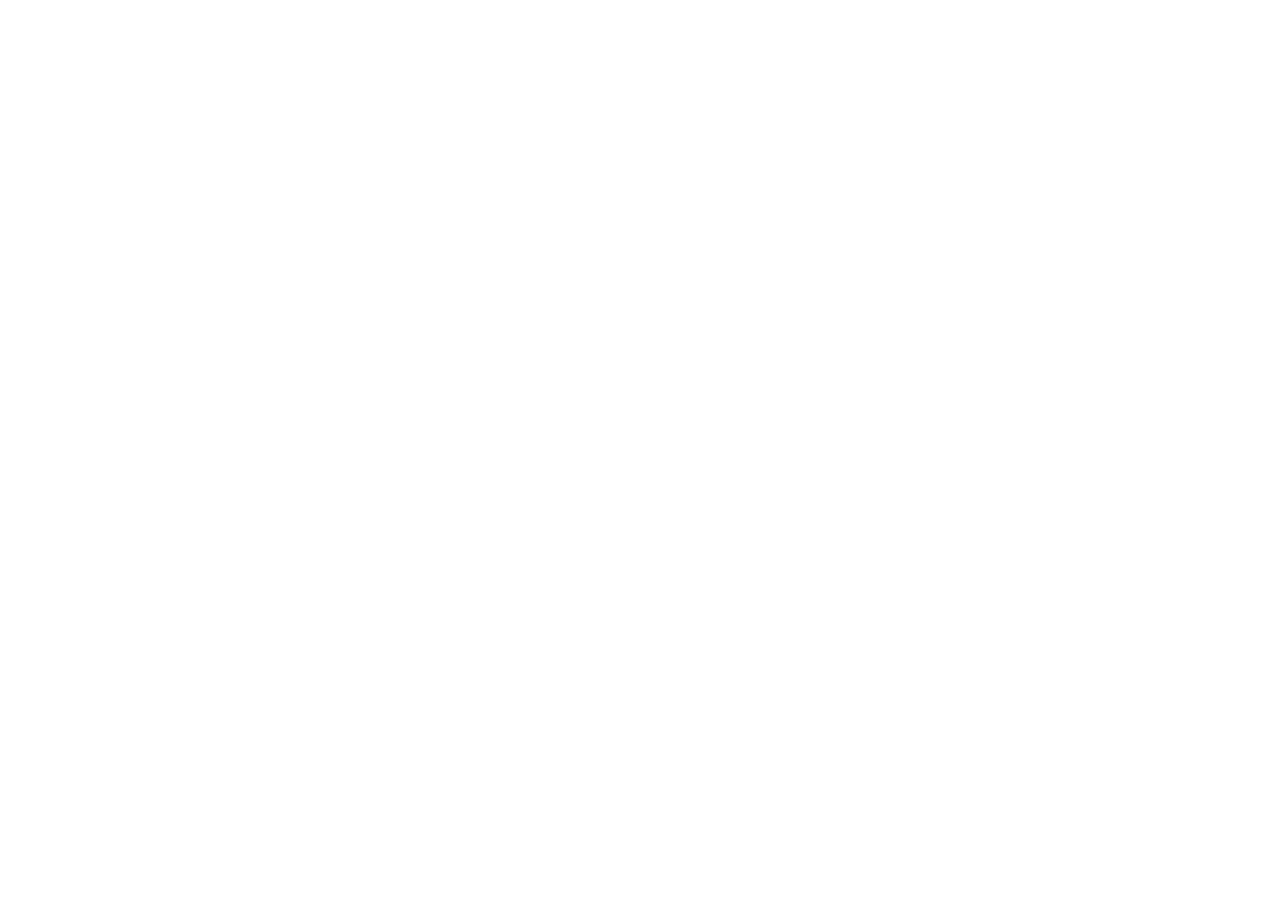
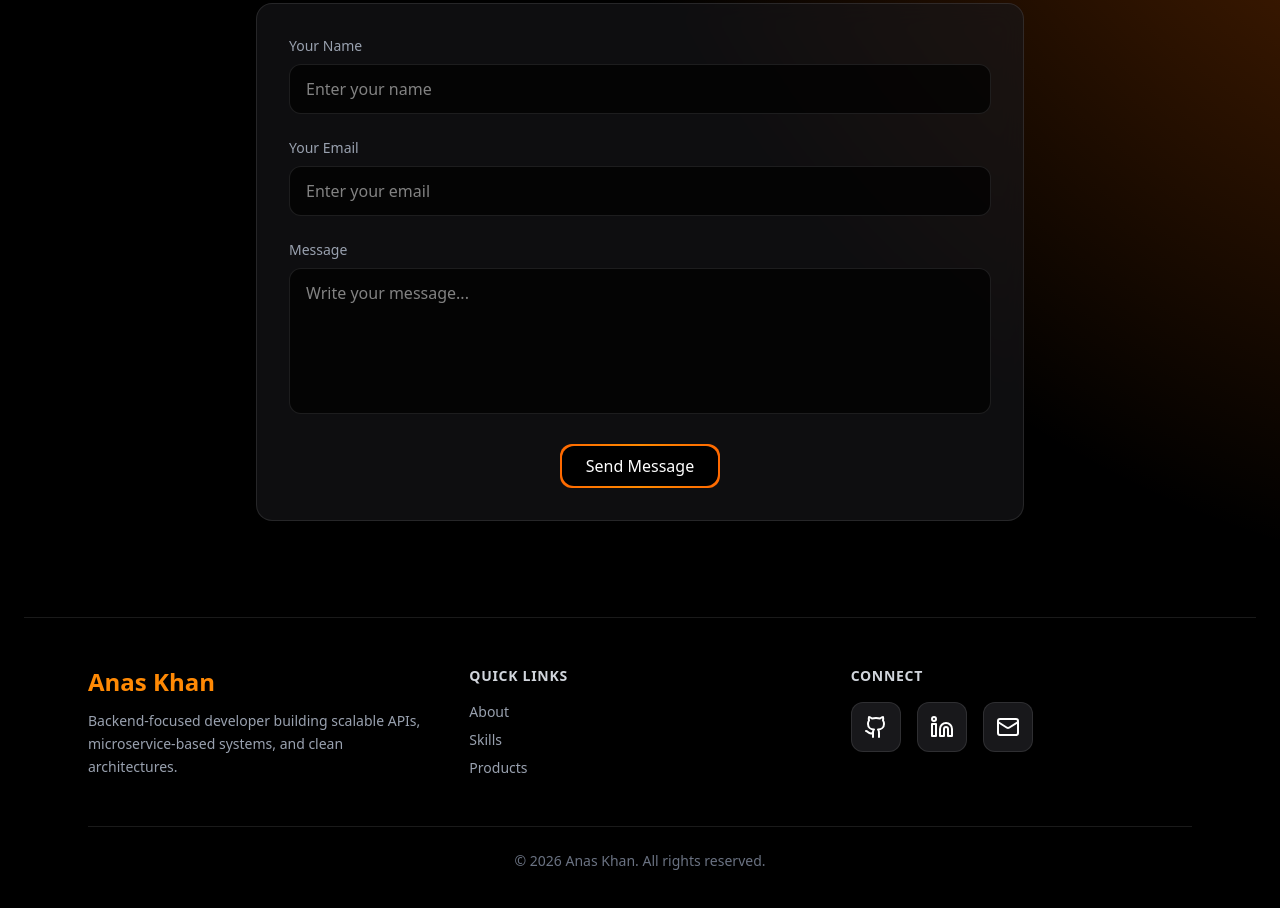
Before and after one commit to anasdotio/portfolio, a React (Vite) app: page / in a window 1280 px wide. Shown: the part 1340-2248 px from the top of the page. Before the commit the page ends 1151 px from the top, so only its background shows below. Built offline with nearby package versions, Linux system fonts and the light colour scheme.

Commit message:
add footer and contact us component

```diff
--- a/src/App.jsx
+++ b/src/App.jsx
@@ -2,6 +2,8 @@
 import Navbar from "./components/Navbar";
 import About from "./components/About";
 import Skill from "./components/Skill";
+import ContactUs from "./components/ContactUs";
+import Footer from "./components/Footer";
 
 const App = () => {
   return (
@@ -29,6 +31,8 @@
         <HeroSection />
         <About />
         <Skill />
+        <ContactUs />
+        <Footer />
       </div>
     </section>
   );
--- /dev/null
+++ b/src/components/ContactUs.jsx
@@ -0,0 +1,66 @@
+import React from "react";
+
+const ContactUs = () => {
+  return (
+    <section className="mt-24 px-6 text-white">
+      {/* Heading */}
+      <div className="text-center relative w-fit mx-auto mb-14">
+        <h1 className="text-4xl font-semibold tracking-wide">Contact Me</h1>
+        <div className="absolute -bottom-2 left-0 w-full h-[2px] bg-gradient-to-r from-white/20 via-orange-500 to-white/20"></div>
+      </div>
+
+      {/* Form Container */}
+      <div className="max-w-3xl mx-auto bg-zinc-900/60 backdrop-blur-md border border-white/10 rounded-2xl p-8">
+        <form className="space-y-6">
+          {/* Name */}
+          <div>
+            <label className="block text-sm text-gray-400 mb-2">
+              Your Name
+            </label>
+            <input
+              type="text"
+              placeholder="Enter your name"
+              className="w-full px-4 py-3 bg-black/70 border border-white/10 rounded-xl focus:outline-none focus:border-orange-500 transition-colors"
+            />
+          </div>
+
+          {/* Email */}
+          <div>
+            <label className="block text-sm text-gray-400 mb-2">
+              Your Email
+            </label>
+            <input
+              type="email"
+              placeholder="Enter your email"
+              className="w-full px-4 py-3 bg-black/70 border border-white/10 rounded-xl focus:outline-none focus:border-orange-500 transition-colors"
+            />
+          </div>
+
+          {/* Message */}
+          <div>
+            <label className="block text-sm text-gray-400 mb-2">Message</label>
+            <textarea
+              rows="5"
+              placeholder="Write your message..."
+              className="w-full px-4 py-3 bg-black/70 border border-white/10 rounded-xl focus:outline-none focus:border-orange-500 transition-colors resize-none"
+            ></textarea>
+          </div>
+
+          {/* Button */}
+          <div className="flex justify-center">
+            <div className="relative group rounded-xl p-[2px] bg-gradient-to-r from-orange-500 via-orange-400 to-orange-500 w-fit">
+              <button
+                type="submit"
+                className="px-6 py-2 bg-black rounded-xl transition-all duration-300 group-hover:bg-black/80"
+              >
+                Send Message
+              </button>
+            </div>
+          </div>
+        </form>
+      </div>
+    </section>
+  );
+};
+
+export default ContactUs;
--- a/src/components/Footer.jsx
+++ b/src/components/Footer.jsx
@@ -1,7 +1,74 @@
-import React from "react";
+import { Github, Linkedin, Mail } from "lucide-react";
 
 const Footer = () => {
-  return <div></div>;
+  return (
+    <footer className="mt-24 border-t border-white/10 bg-black text-white">
+      {/* top section */}
+      <div className="max-w-6xl mx-auto px-6 py-12">
+        <div className="grid md:grid-cols-3 gap-10 text-center md:text-left">
+          {/* brand */}
+          <div>
+            <h1 className="text-2xl font-semibold text-orange-400">
+              Anas Khan
+            </h1>
+            <p className="mt-3 text-gray-400 text-sm leading-relaxed">
+              {" "}
+              Backend-focused developer building scalable APIs,
+              microservice-based systems, and clean architectures.
+            </p>
+          </div>
+          {/* quick */}
+          <div>
+            <h3 className="text-sm font-semibold uppercase tracking-wider text-gray-300">
+              Quick Links
+            </h3>
+            <ul className="mt-4 space-y-2 text-gray-400 text-sm">
+              <li className="hover:text-orange-400 transition-colors cursor-pointer">
+                About
+              </li>
+              <li className="hover:text-orange-400 transition-colors cursor-pointer">
+                Skills
+              </li>
+              <li className="hover:text-orange-400 transition-colors cursor-pointer">
+                Products
+              </li>
+            </ul>
+          </div>
+
+          {/* Social */}
+          <div>
+            <h3 className="text-sm font-semibold uppercase tracking-wider text-gray-300">
+              Connect
+            </h3>
+            <div className="flex justify-center md:justify-start gap-4 mt-4">
+              <a
+                href="https://github.com/anasdotio"
+                className="p-3 rounded-xl bg-zinc-900 border border-white/10 hover:border-orange-500/40 hover:shadow-[0_0_20px_rgba(255,106,0,0.3)] transition-all"
+              >
+                <Github />
+              </a>
+              <a
+                href="https://www.linkedin.com/in/anaskhan12/"
+                className="p-3 rounded-xl bg-zinc-900 border border-white/10 hover:border-orange-500/40 hover:shadow-[0_0_20px_rgba(255,106,0,0.3)] transition-all"
+              >
+                <Linkedin />
+              </a>
+              <a
+                href="mailto:anaskhan.cs01@gmail.com"
+                className="p-3 rounded-xl bg-zinc-900 border border-white/10 hover:border-orange-500/40 hover:shadow-[0_0_20px_rgba(255,106,0,0.3)] transition-all"
+              >
+                <Mail />
+              </a>
+            </div>
+          </div>
+        </div>
+        {/* bottom line */}
+        <div className="mt-12 pt-6 border-t border-white/10 text-center text-sm text-gray-500">
+          © {new Date().getFullYear()} Anas Khan. All rights reserved.
+        </div>
+      </div>
+    </footer>
+  );
 };
 
 export default Footer;
```
